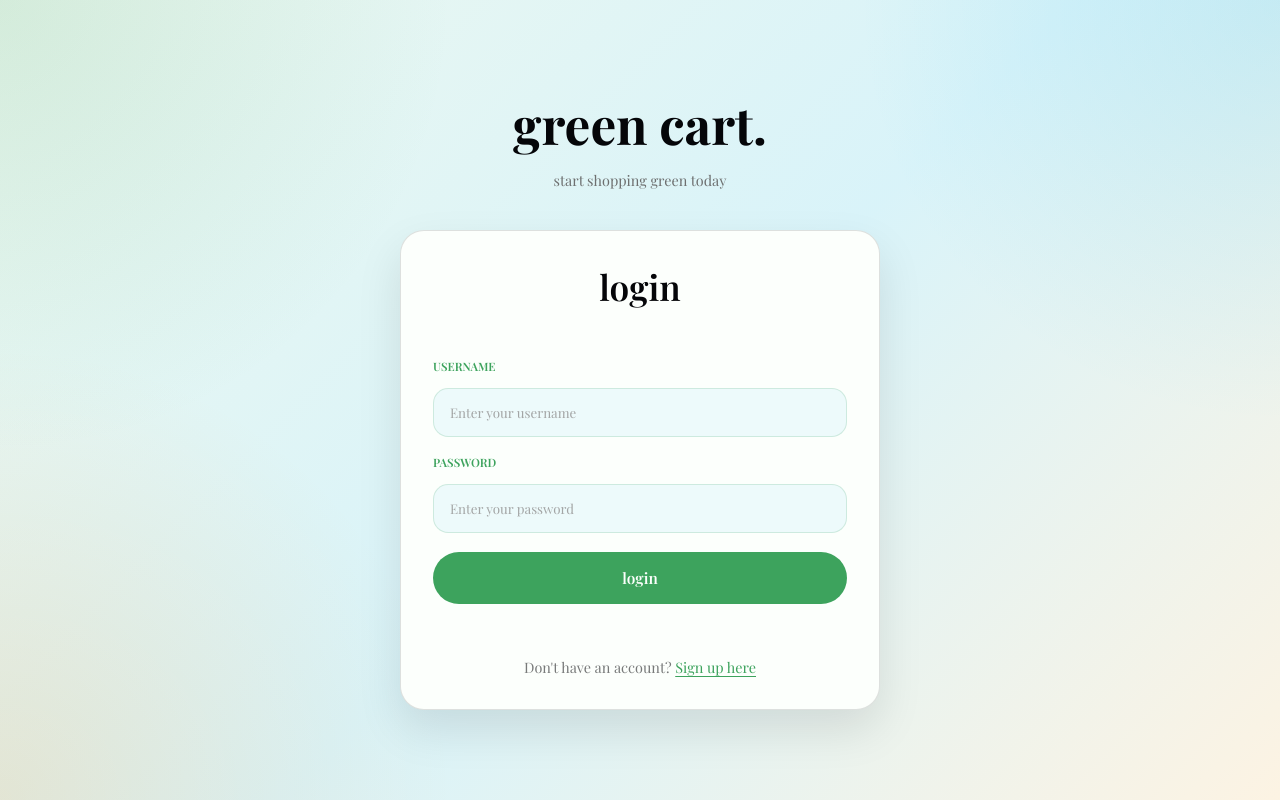
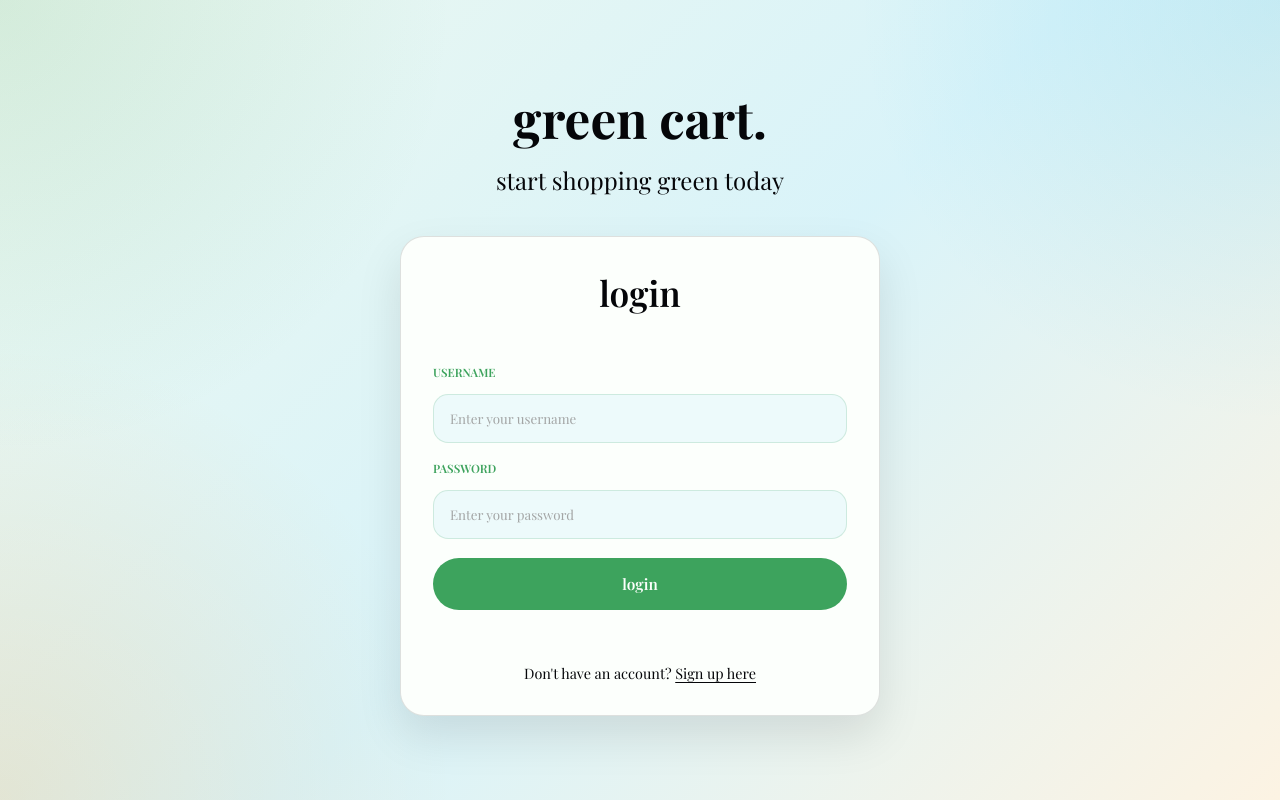
Before and after one commit to JoshuaE92/BlooomKnights2026, a React (Vite) app in the folder bloomKnights26/: page / in a window 1280 px wide. Built offline with nearby package versions, Linux system fonts and the light colour scheme.

Commit message:
changed some text

```diff
--- a/bloomKnights26/src/Login.css
+++ b/bloomKnights26/src/Login.css
@@ -28,8 +28,8 @@ h1 {
 .subheader {
     margin: 0;
     text-align: center;
-    color: color-mix(in srgb, var(--color-text) 58%, var(--color-background));
-    font-size: 0.9rem;
+    color: var(--color-text);
+    font-size: 1.5rem;
     text-transform: lowercase;
 }
 
@@ -133,19 +133,19 @@ h1 {
 
 .login-footer {
     margin: 0.5rem 0 0;
-    color: color-mix(in srgb, var(--color-text) 54%, var(--color-background));
+    color: var(--color-text);
     font-size: 0.9rem;
     text-align: center;
 }
 
 .login-footer a {
-    color: var(--color-primary);
+    color: var(--color-text);
     text-decoration-thickness: 1px;
     text-underline-offset: 0.18em;
 }
 
 .login-footer a:hover {
-    color: color-mix(in srgb, var(--color-primary) 82%, var(--color-text));
+    color: color-mix(in srgb, var(--color-text) 82%, var(--color-background));
 }
 
 @media (max-width: 480px) {
```
